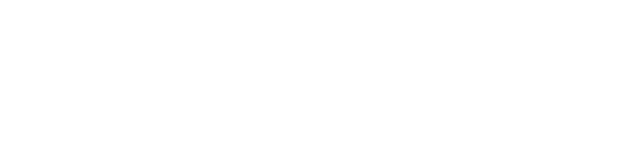
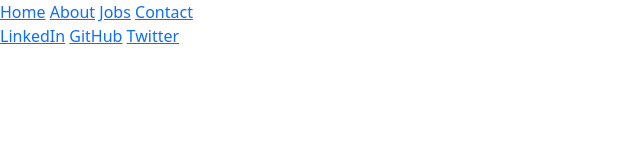
Before and after one commit to hicamilla/This-is-a-portifolio, a plain HTML site: page resume.html in a window 1280 px wide. Shown: the whole page, without its empty margins (0-640 px from the left). Drawn offline with nearby package versions, Linux system fonts and the light colour scheme.

Commit message:
menubar-makeshift

```diff
--- a/resume.html
+++ b/resume.html
@@ -19,6 +19,18 @@
     <title>Resume Camilla Cardoso</title>
 </head>
 <body>
+    <!--Menu Bar-->
+    <a href="index.html">Home</a>
+    <a href="resume.html"> About</a>
+    <a href="portifolio.html">Jobs</a>
+    <a href="/contact.html">Contact</a>
+
+    <!--Footer-->
+    <footer>
+        <a href="#">LinkedIn</a>
+        <a href="https://github.com/hicamilla">GitHub</a>
+        <a href="https://twitter.com/magrella_">Twitter</a>
+    </footer>
 
 </body>
 </html>
```
Also changed, not shown: contact.html (+6 -0 lines), index.html (+6 -2 lines), portifolio.html (+11 -0 lines).
